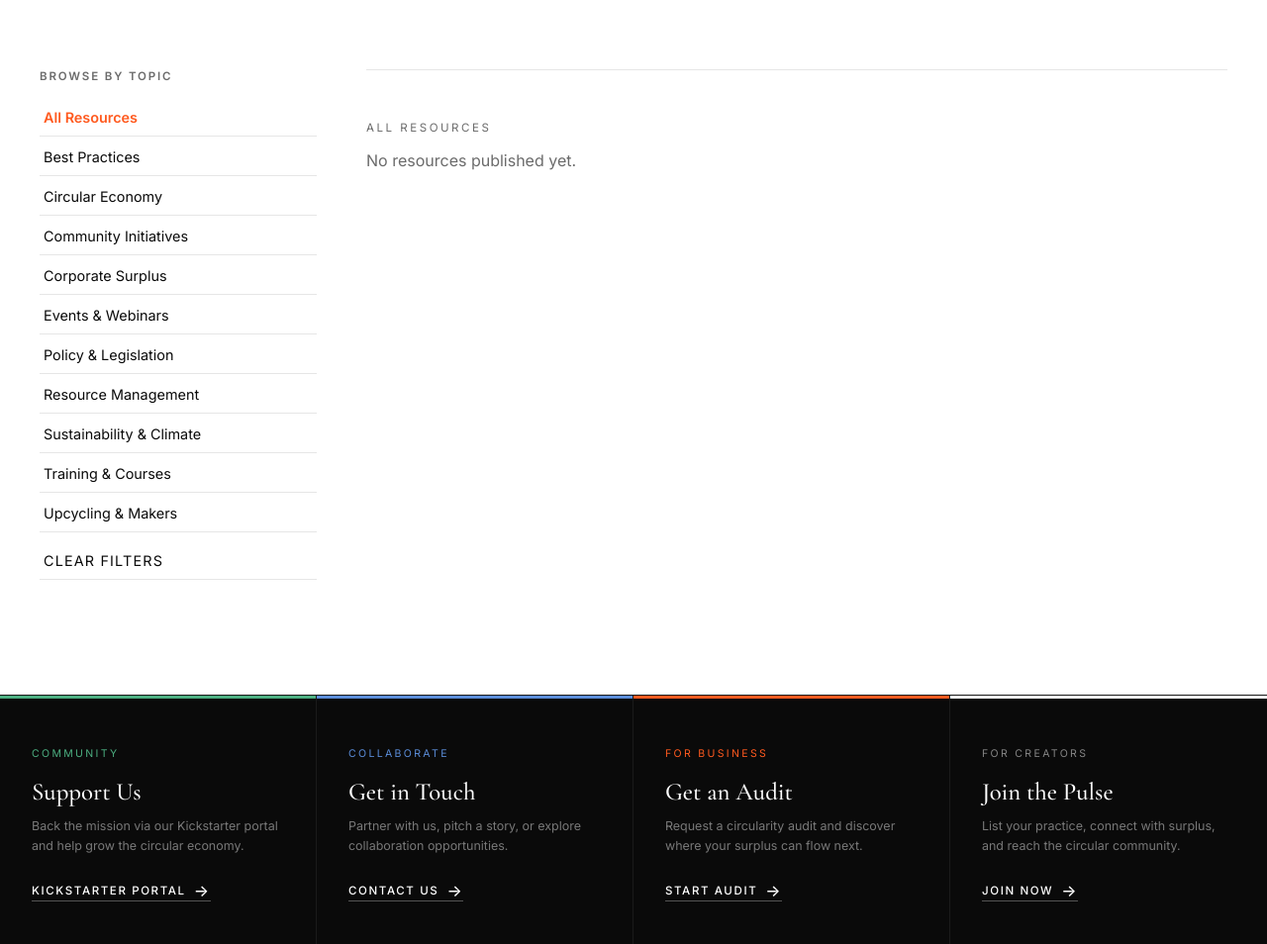
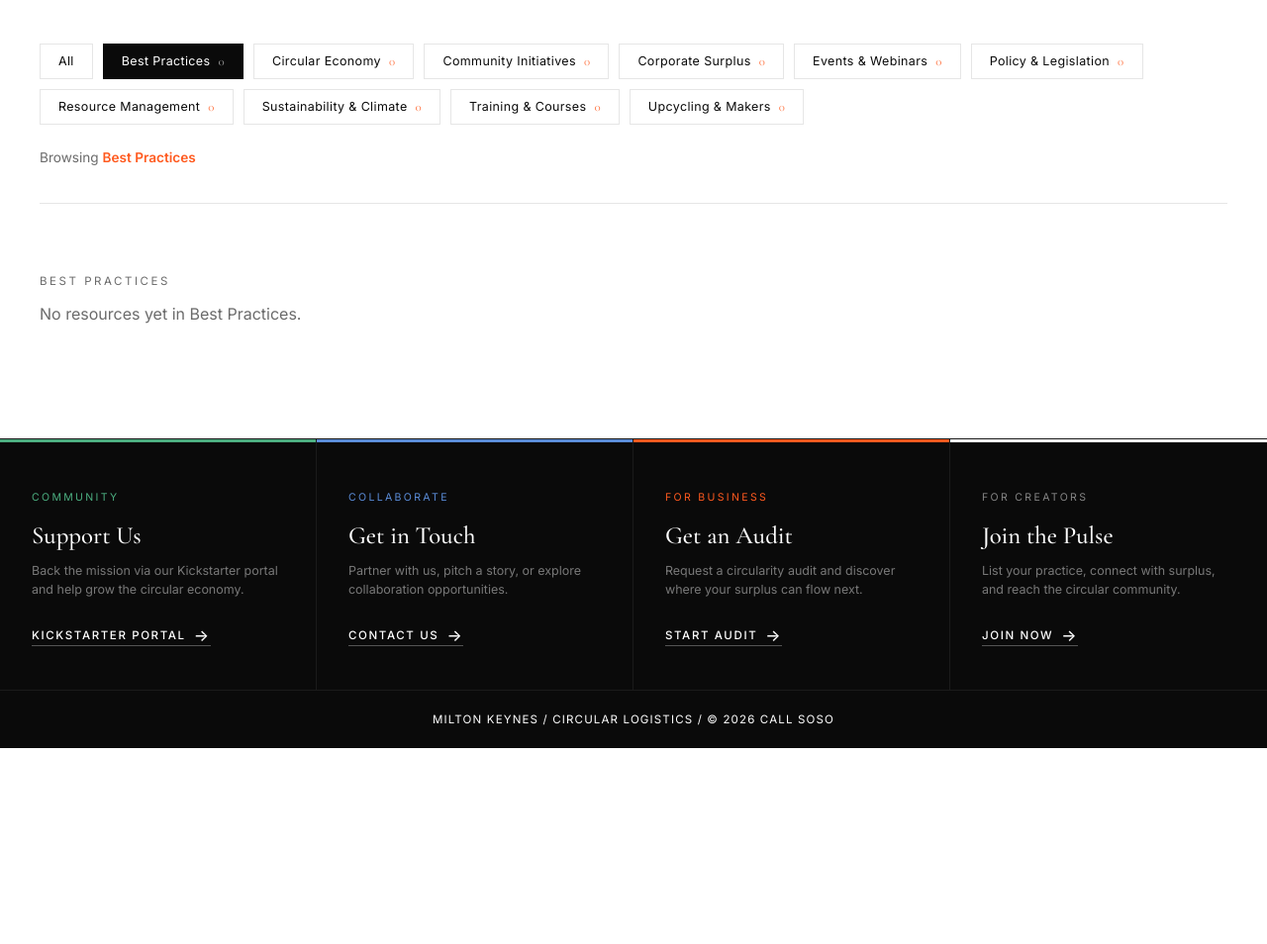
Before and after one commit to CreepyLegend57/callsoso, a Django app: a page that uses website/templates/website/knowledge_center.html in a window 1280 px wide. Shown: the part 528-1482 px from the top of the page at 99% size. After the commit the page ends 1284 px from the top, so only its background shows below. Run offline with Django 5.2, Linux system fonts and the light colour scheme; data comes from the database, SQL or seed files in the repository; data that the repository does not hold is empty.

Commit message:
Update project

```diff
--- a/website/static/css/knowledge_center.css
+++ b/website/static/css/knowledge_center.css
@@ -42,14 +57,56 @@
 .knowledge-hero .section-title { color: var(--white); }
 .knowledge-hero .hero-microcopy { font-family: var(--font-display); font-style: italic; color: rgba(255,255,255,0.75); margin-top: 14px; }
 
-/* LAYOUT */
-.knowledge-container {
+/* PAGE */
+.knowledge-page { font-family: var(--font-sans); color: var(--black); max-width: 1300px; margin: 0 auto; padding: 0 40px 100px; }
+
+/* =========================================================
+ TOOLBAR — filter pills, same visual language as Magazine
+========================================================= */
+.knowledge-toolbar {
+  display: flex;
+  justify-content: space-between;
+  align-items: center;
+  flex-wrap: wrap;
+  gap: 12px;
+  padding: 44px 0 24px;
+  border-bottom: 1px solid var(--grey-line);
+  margin-bottom: 60px;
+}
+.filter-pills { display: flex; flex-wrap: wrap; gap: 10px; }
+.filter-pill {
+  display: inline-flex;
+  align-items: center;
+  gap: 8px;
+  padding: 9px 18px;
+  border: 1px solid var(--grey-line);
+  background: var(--white);
+  color: var(--black);
+  font-size: 0.78rem;
+  letter-spacing: 0.03em;
+  white-space: nowrap;
+  transition: border-color .2s ease, background .2s ease, color .2s ease;
+}
+.filter-pill:hover { border-color: var(--orange); color: var(--orange); }
+.filter-pill.active { background: var(--black); border-color: var(--black); color: var(--white); }
+.pill-count {
+  font-family: var(--font-display);
+  font-size: 0.8rem;
+  color: var(--orange);
+  opacity: 0.85;
+}
+.filter-pill.active .pill-count { color: rgba(255,255,255,0.7); }
+
+.browsing-label { font-size: 0.85rem; color: var(--grey); }
+.browsing-label span { color: var(--orange); font-weight: 600; }
+
+/* =========================================================
+ LAYOUT — main content + slim Recently Published sidebar
+========================================================= */
+.knowledge-wrapper {
   display: grid;
-  grid-template-columns: 280px 1fr;
+  grid-template-columns: 1fr 280px;
   gap: 50px;
-  max-width: 1280px;
-  margin: 70px auto;
-  padding: 0 40px;
   align-items: start;
 }
 
@@ -57,13 +114,6 @@
 .sidebar-section { margin-bottom: 46px; }
 .knowledge-sidebar h3 { font-family: var(--font-sans); font-size: 0.72rem; letter-spacing: 0.16em; text-transform: uppercase; color: var(--grey); margin: 0 0 16px; }
 
-#filter-tabs { list-style: none; padding: 0; margin: 0; display: flex; flex-direction: column; gap: 2px; }
-#filter-tabs li { cursor: pointer; padding: 10px 4px; font-size: 0.9rem; color: var(--black); border-bottom: 1px solid var(--grey-line); }
-#filter-tabs li:hover { color: var(--orange); }
-#filter-tabs li.active { color: var(--orange); font-weight: 600; }
-#clear-filters { color: var(--grey); font-size: 0.78rem; text-transform: uppercase; letter-spacing: 0.08em; border-bottom: none; margin-top: 8px; }
-
-.hairline-list { list-style: none; padding: 0; margin: 0; }
 .popular-list li { padding: 10px 0; border-bottom: 1px solid var(--grey-line); display: flex; flex-direction: column; gap: 3px; }
 .popular-list a, .popular-list span { font-family: var(--font-display); font-size: 1rem; color: var(--black); }
 .popular-list a:hover { color: var(--orange); }
@@ -72,6 +122,7 @@
 /* MAIN */
 .knowledge-main { display: flex; flex-direction: column; gap: 60px; }
 .knowledge-section { border-top: 1px solid var(--grey-line); padding-top: 40px; }
+.knowledge-main .knowledge-section:first-child { border-top: none; padding-top: 0; }
 
 .resources-grid {
   display: grid;
--- a/website/templates/website/knowledge_center.html
+++ b/website/templates/website/knowledge_center.html
@@ -18,35 +18,25 @@
     </div>
 </header>
 
-<div class="knowledge-container">
+<div class="knowledge-page">
 
-    <!-- SIDEBAR -->
-    <aside class="knowledge-sidebar">
-        <div class="sidebar-section">
-            <h3>Browse by Topic</h3>
-            <ul id="filter-tabs">
-                <li class="active" data-filter="all">All Resources</li>
+    <!-- CATEGORY FILTER — same pattern as Magazine -->
+    <div class="knowledge-toolbar">
+        <nav class="filter-pills">
+            <a href="{% url 'website:knowledge' %}" class="filter-pill {% if not selected_category %}active{% endif %}">All</a>
             {% for category in categories %}
-                    <li data-filter="{{ category.id }}">{{ category.name }}</li>
+            <a href="?category={{ category.slug }}" class="filter-pill {% if category.slug == selected_category %}active{% endif %}">
+                {{ category.name }}
+                <span class="pill-count">{{ category.resource_count }}</span>
+            </a>
             {% endfor %}
-                <li id="clear-filters">Clear Filters</li>
-            </ul>
+        </nav>
+        {% if selected_category %}
+            <p class="browsing-label">Browsing <span>{{ selected_category_name }}</span></p>
+        {% endif %}
     </div>
 
-        {% if popular %}
-        <div class="sidebar-section">
-            <h3>Recently Published</h3>
-            <ul class="hairline-list popular-list">
-                {% for item in popular %}
-                <li>
-                    {% if item.link %}<a href="{{ item.link }}" target="_blank">{{ item.title }}</a>{% else %}<span>{{ item.title }}</span>{% endif %}
-                    {% if item.published_date %}<span class="date">{{ item.published_date|date:"j M Y" }}</span>{% endif %}
-                </li>
-                {% endfor %}
-            </ul>
-        </div>
-        {% endif %}
-    </aside>
+    <div class="knowledge-wrapper">
 
         <!-- MAIN -->
         <main class="knowledge-main">
@@ -56,9 +46,9 @@
                 <p class="eyebrow">Highlights</p>
                 <div class="resources-grid">
                     {% for resource in highlights %}
-                <article class="resource-card" data-category-ids="{{ resource.category_ids|join:',' }}"
-                          style="background-image: url('{{ resource.display_image }}');">
+                    <article class="resource-card" style="background-image: url('{{ resource.display_image }}');">
                         <div class="resource-body">
+                            <span class="resource-badge">{{ resource.resource_type }}</span>
                             {% if resource.published_date %}<div class="resource-date">{{ resource.published_date|date:"j M Y" }}</div>{% endif %}
                             <h4>{{ resource.title }}</h4>
                             {% if resource.categories %}<div class="resource-categories">{{ resource.categories|join:" / " }}</div>{% endif %}
@@ -74,13 +64,13 @@
             {% endif %}
 
             <section class="knowledge-section">
-            <p class="eyebrow">All Resources</p>
+                <p class="eyebrow">{% if selected_category %}{{ selected_category_name }}{% else %}All Resources{% endif %}</p>
                 {% if resources %}
                 <div class="resources-grid">
                     {% for resource in resources %}
-                <article class="resource-card" data-category-ids="{{ resource.category_ids|join:',' }}"
-                          style="background-image: url('{{ resource.display_image }}');">
+                    <article class="resource-card" style="background-image: url('{{ resource.display_image }}');">
                         <div class="resource-body">
+                            <span class="resource-badge">{{ resource.resource_type }}</span>
                             {% if resource.published_date %}<div class="resource-date">{{ resource.published_date|date:"j M Y" }}</div>{% endif %}
                             <h4>{{ resource.title }}</h4>
                             {% if resource.categories %}<div class="resource-categories">{{ resource.categories|join:" / " }}</div>{% endif %}
@@ -93,42 +83,31 @@
                     {% endfor %}
                 </div>
                 {% else %}
-            <p class="empty-state">No resources published yet.</p>
+                <p class="empty-state">
+                    {% if selected_category %}No resources yet in {{ selected_category_name }}.{% else %}No resources published yet.{% endif %}
+                </p>
                 {% endif %}
             </section>
 
         </main>
+
+        <!-- SIDEBAR -->
+        {% if popular %}
+        <aside class="knowledge-sidebar">
+            <div class="sidebar-section">
+                <h3>Recently Published</h3>
+                <ul class="hairline-list popular-list">
+                    {% for item in popular %}
+                    <li>
+                        {% if item.link %}<a href="{{ item.link }}" target="_blank">{{ item.title }}</a>{% else %}<span>{{ item.title }}</span>{% endif %}
+                        {% if item.published_date %}<span class="date">{{ item.published_date|date:"j M Y" }}</span>{% endif %}
+                    </li>
+                    {% endfor %}
+                </ul>
             </div>
+        </aside>
+        {% endif %}
 
-<!-- FILTER SCRIPT -->
-<script>
-document.addEventListener('DOMContentLoaded', function () {
-    const tabs = document.querySelectorAll('#filter-tabs li[data-filter]');
-    const cards = document.querySelectorAll('.resource-card');
-
-    function filter(category) {
-        cards.forEach(card => {
-            const ids = card.dataset.categoryIds ? card.dataset.categoryIds.split(',') : [];
-            card.style.display = (category === 'all' || ids.includes(category)) ? 'flex' : 'none';
-        });
-    }
-
-    tabs.forEach(tab => {
-        tab.addEventListener('click', () => {
-            tabs.forEach(t => t.classList.remove('active'));
-            tab.classList.add('active');
-            filter(tab.dataset.filter);
-        });
-    });
-
-    const clearBtn = document.getElementById('clear-filters');
-    if (clearBtn) {
-        clearBtn.addEventListener('click', () => {
-            tabs.forEach(t => t.classList.remove('active'));
-            tabs[0].classList.add('active');
-            filter('all');
-        });
-    }
-});
-</script>
+    </div>
+</div>
 {% endblock %}
--- a/website/views.py
+++ b/website/views.py
@@ -240,41 +240,45 @@ def directory_home(request):
 # ---------------------------
 def insights(request):
     """
-    Insights page:
-    - Groups published articles by category
-    - Provides sidebar category filters
-    - Provides 'popular' articles (most recent 5)
-    - Uses Article.display_image property
+    Insights / Stories page.
+
+    Rebuilt to match Magazine/Knowledge: server-side ?category=slug
+    filtering via filter-pills, single editorial grid instead of grouped
+    category sections. No more JS-based show/hide.
     """
 
-    # Fetch all published articles, newest first
-    articles = Article.objects.filter(is_published=True).order_by('-published_date', '-created_at')
+    # Categories, annotated with a live count of published articles
+    # (used for "18" style counts on each filter pill)
+    categories = Category.objects.annotate(
+        story_count=Count("article", filter=Q(article__is_published=True), distinct=True)
+    ).order_by("name")
 
-    # Build category → articles mapping
-    categories_map = {}
-    for article in articles:
-        category_names = [cat.name for cat in article.categories.all()]
-        if category_names:
-            for category in category_names:
-                categories_map.setdefault(category, []).append(article)
-        else:
-            categories_map.setdefault("Uncategorized", []).append(article)
+    selected_category = request.GET.get("category")
 
-    # Sort categories alphabetically
-    categories_dict = OrderedDict(sorted(categories_map.items(), key=lambda item: item[0].lower()))
-    categories_list = list(categories_dict.keys())
+    articles = Article.objects.filter(is_published=True).order_by(
+        "-published_date", "-created_at"
+    )
 
-    # Popular articles: most recent 5
-    popular_articles = articles[:5]
+    if selected_category:
+        articles = articles.filter(categories__slug=selected_category).distinct()
 
-    # Ensure each article has display_image resolved
-    for article in articles:
-        article.display_image_url = article.display_image  # For template use
+    # Popular / recently published sidebar — top 5 regardless of filter
+    popular = Article.objects.filter(is_published=True).order_by(
+        "-published_date", "-created_at"
+    )[:5]
+
+    selected_category_name = None
+    if selected_category:
+        cat = Category.objects.filter(slug=selected_category).first()
+        if cat:
+            selected_category_name = cat.name
 
     context = {
-        "categories_dict": categories_dict,   # Main grid: category -> articles
-        "categories_list": categories_list,   # Sidebar filters
-        "popular": popular_articles,          # Sidebar popular list
+        "categories": categories,
+        "articles": articles,
+        "popular": popular,
+        "selected_category": selected_category,
+        "selected_category_name": selected_category_name,
     }
 
     return render(request, "website/insights.html", context)
@@ -289,16 +293,18 @@ def knowledge_center(request):
 
     Features
     --------
-    • Category filtering (?category=slug)
-    • Featured resources
-    • Resource cards
+    • Category filtering (?category=slug) via filter-pills, same pattern as Magazine
+    • Featured resources (highlights)
     • Recently published sidebar
     """
 
     # ---------------------------------------
-    # Categories
+    # Categories, annotated with a live count of published resources
+    # (used to show "14 Resources" style counts on each filter pill)
     # ---------------------------------------
-    categories = Category.objects.all().order_by("name")
+    categories = Category.objects.annotate(
+        resource_count=Count("resource", filter=Q(resource__published=True), distinct=True)
+    ).order_by("name")
 
     # Selected category from URL
     selected_category = request.GET.get("category")
@@ -325,7 +331,6 @@ def knowledge_center(request):
     resources = []
 
     for resource in resources_qs:
-
         category_list = list(resource.categories.all())
 
         resource_data = {
@@ -335,11 +340,7 @@ def knowledge_center(request):
             "link": resource.link,
             "display_image": resource.display_image,
             "resource_type": resource.get_resource_type_display(),
-
-            # template helpers
             "categories": [c.name for c in category_list],
-            "category_ids": [str(c.id) for c in category_list],
-            "category_slugs": [c.slug for c in category_list],
         }
 
         if resource.is_featured:
@@ -363,15 +364,12 @@ def knowledge_center(request):
         })
 
     # ---------------------------------------
-    # Selected category name
+    # Selected category name (for the "Browsing X" label)
     # ---------------------------------------
     selected_category_name = None
 
     if selected_category:
-        category = Category.objects.filter(
-            slug=selected_category
-        ).first()
-
+        category = Category.objects.filter(slug=selected_category).first()
         if category:
             selected_category_name = category.name
 
@@ -394,6 +392,7 @@ def knowledge_center(request):
         "website/knowledge_center.html",
         context,
     )
+
 
 
 # ---------------------------
```
Also changed, not shown: other parts of website/static/css/knowledge_center.css (+20 -13 lines), website/management/commands/create_admin.py (added, +45 -0 lines), website/static/css/insights.css (+70 -61 lines), website/templates/website/insights.html (+58 -92 lines), website/management/__init__.py (added), website/management/commands/__init__.py (added). Lines whose indentation alone changed are shown as unchanged.
